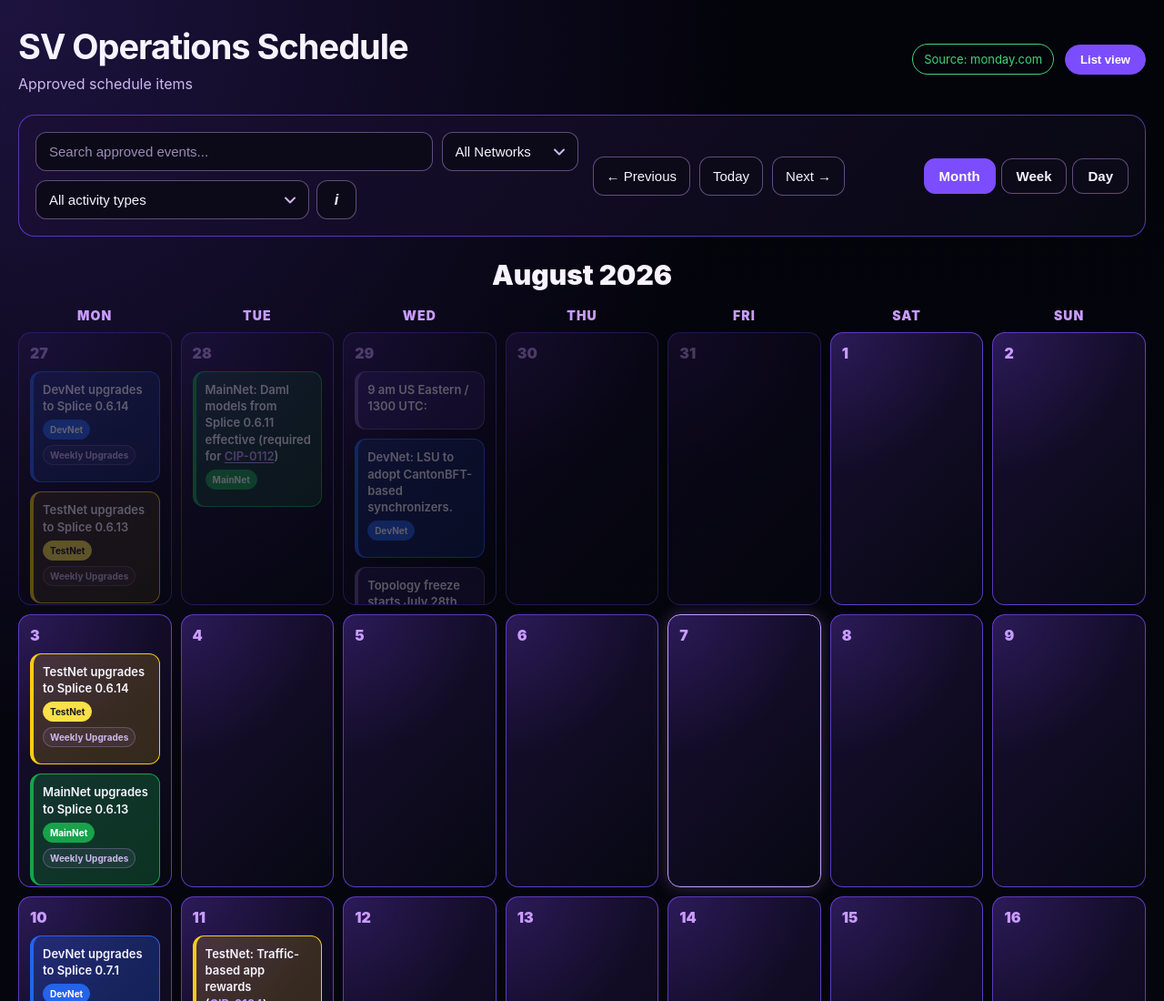
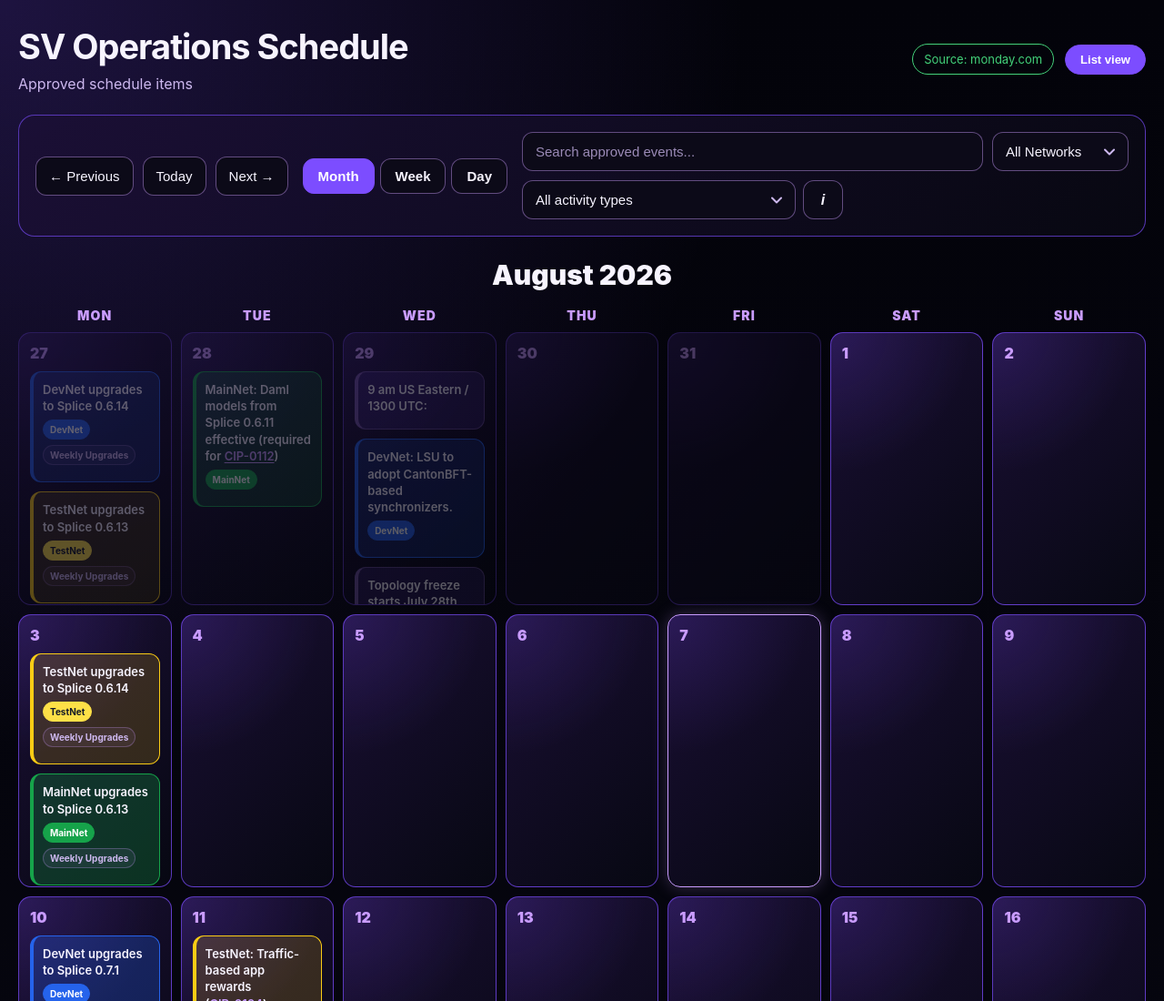
Before and after one commit to pedrodneves/sv_calendar_test_2, a plain HTML site: page index.html in a window 1280 px wide. Shown: the top 1100 px of the page at 91% size. Drawn offline with Linux system fonts and the light colour scheme.

Commit message:
Update index.html

```diff
--- a/index.html
+++ b/index.html
@@ -25,25 +25,14 @@
     </header>
 
     <section class="controls">
-      <!-- Top row: date navigation (left) and view switcher (right) always
-           share this line, aligned to the ends. -->
-      <div class="controls-top">
-        <div class="nav-group">
-          <button onclick="previousPeriod()">← Previous</button>
-          <button onclick="goToday()">Today</button>
-          <button onclick="nextPeriod()">Next →</button>
-        </div>
-
-        <!-- View switcher (Month / Week / Day) -->
-        <div class="view-switcher">
-          <button id="btnMonth" onclick="setView('month')">Month</button>
-          <button id="btnWeek" onclick="setView('week')">Week</button>
-          <button id="btnDay" onclick="setView('day')">Day</button>
-        </div>
+      <!-- Date navigation -->
+      <div class="nav-group">
+        <button onclick="previousPeriod()">← Previous</button>
+        <button onclick="goToday()">Today</button>
+        <button onclick="nextPeriod()">Next →</button>
       </div>
 
-      <!-- Search + filters. Sits inline to the right of the nav row when
-           there's room, and drops to its own line when space is tight. -->
+      <!-- Search + filters (grouped so they wrap together) -->
       <div class="filter-group">
         <input id="search" placeholder="Search approved events..." />
 
@@ -58,6 +47,13 @@
           </select>
           <button class="info-btn" onclick="toggleInfo()" title="Activity type definitions">i</button>
         </div>
+      </div>
+
+      <!-- View switcher (Month / Week / Day) -->
+      <div class="view-switcher">
+        <button id="btnMonth" onclick="setView('month')">Month</button>
+        <button id="btnWeek" onclick="setView('week')">Week</button>
+        <button id="btnDay" onclick="setView('day')">Day</button>
       </div>
     </section>
 
```
